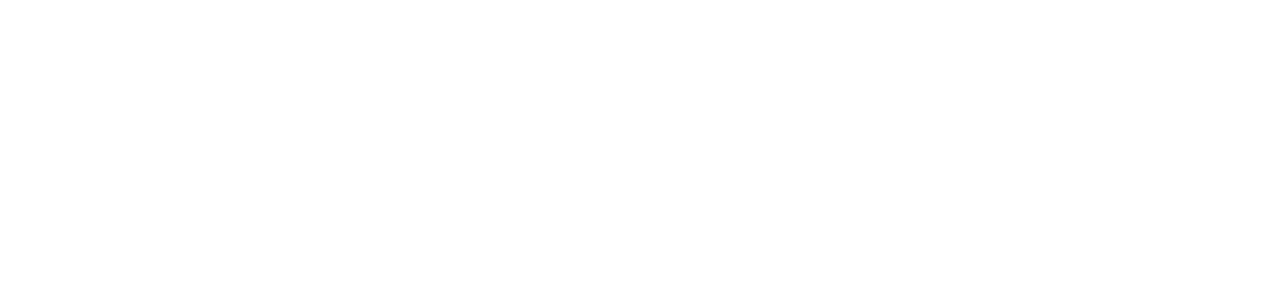
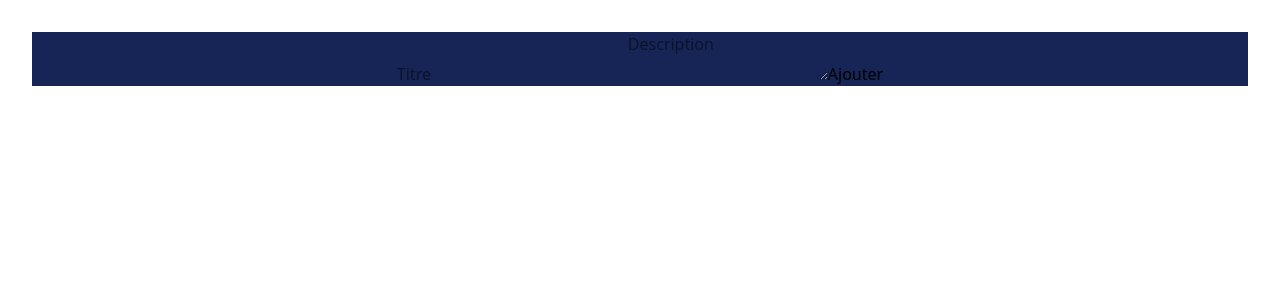
Before and after one commit to Tbeaumont79/React-Todo, a React (Vite) app in the folder frontend/: page / in a window 1280 px wide. Shown: the top 300 px of the page. Built offline with nearby package versions, Linux system fonts and the light colour scheme.

Commit message:
feat: taskform is done

```diff
--- a/frontend/src/App.jsx
+++ b/frontend/src/App.jsx
@@ -1,7 +1,11 @@
 import "./App.css";
-
+import { TodoForm } from "./component/taskForm";
 function App() {
-	return <main className="bg-blue-950"></main>;
+	return (
+		<main className="bg-blue-950">
+			<TodoForm />
+		</main>
+	);
 }
 
 export default App;
--- a/frontend/src/component/taskForm.tsx
+++ b/frontend/src/component/taskForm.tsx
@@ -20,6 +20,11 @@
 				onSubmit(data);
 				reset();
 			})}
-		></form>
+		>
+			<input {...register("title")} placeholder="Titre" />
+			{errors.title && <p>{errors.title.message}</p>}
+			<textarea {...register("description")} placeholder="Description" />
+			<button type="submit">Ajouter</button>
+		</form>
 	);
 };
```
